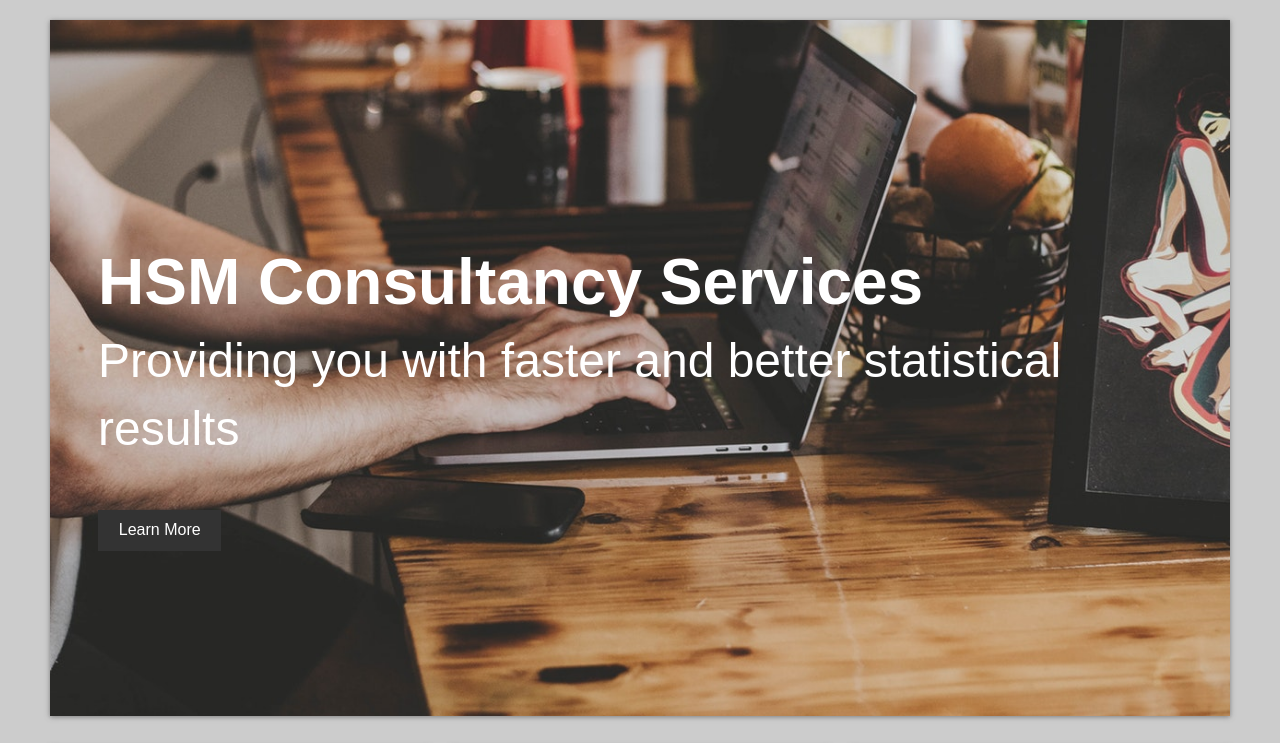
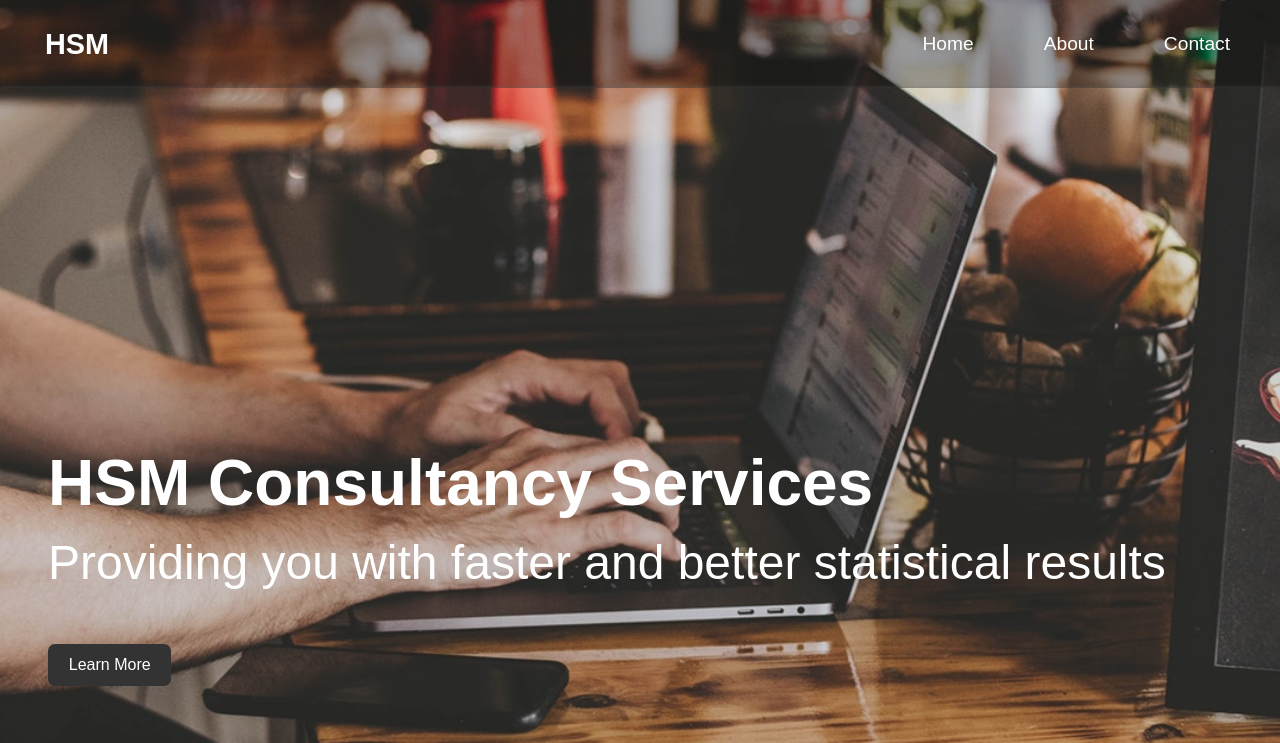
Before and after one commit to AwesomeHemu/AwesomeHemu.github.io, a plain HTML site: page index.html in a window 1280 px wide. Shown: the top 743 px of the page. Drawn offline with Linux system fonts and the light colour scheme.

Commit message:
redesigned nav and background

```diff
--- a/index.html
+++ b/index.html
@@ -13,16 +13,18 @@
 </head>
 <body>
     <div id="wrapper">
-
-        <!-- Navigation
-        <nav class="main-nav">
-            <ul>
-                <li><a href="#">Home</a></li>
-                <li><a href="#">About</a></li>
-                <li><a href="#">Contact</a></li>
-            </ul>
+        <div id="bgimg">
+        <!-- Navigation -->
+        <nav class="navbar">
+            <div id="logo">
+                <h1>HSM</h1>
+            </div>
+            <div id="links">
+                <a href="#">Home</a>
+                <a href="#">About</a>
+                <a href="#">Contact</a>
+            </div>
         </nav>
-        -->
 
         <!-- First Container -->
         <section class="top-container">
@@ -32,7 +34,7 @@
                 <a href="#" class="btn">Learn More</a>
             </header>
         </section>
-
+        </div>
         <!-- Boxes -->
         <section class="boxes">
             <div class="box">
--- a/main.css
+++ b/main.css
@@ -1,10 +1,11 @@
-/* CSS Color Variables */
+/* CSS Global Variables */
 :root {
     --primary: #ddd;
     --dark: #333;
     --light: #fff;
     --bgcolor: #ccc;
     --shadow: 0 1px 5px rgba(104, 104, 104, 0.8);
+    --roundness: 7px;
 }
 
 html {
@@ -14,8 +15,9 @@ html {
 }
 
 body {
-    background: var(--bgcolor);
-    margin: 20px 50px;
+    /*background: var(--bgcolor);*/
+    margin: 0px;
+    padding: 0px;
     line-height: 1.4;
 }
 
@@ -25,6 +27,7 @@ body {
     padding: 0.6rem 1.3rem;
     text-decoration: none;
     border: 0;
+    border-radius: var(--roundness);
 }
 
 .btn:hover {
@@ -41,49 +44,85 @@ img {
     grid-gap: 20px;
 }
 
-/* NAVIGATION */
+/* NAVIGATION
 .main-nav ul {
     display: grid;
-    grid-gap: 20px;
-    padding: 0;
+    grid-gap: 1px;
+    padding: 0px 9rem;
     list-style: none;
     grid-template-columns: repeat(3, 1fr);
 }
 
 .main-nav a {
-    background: var(--primary);
     display: block;
     text-decoration: none;
     padding: 0.8rem;
     text-align: center;
     color: var(--dark);
     font-size: 1.1rem;
-    box-shadow: var(--shadow);
 }
 
 .main-nav a:hover {
     background: var(--dark);
     color: var(--primary);
+}*/
 
+#bgimg {
+    background: url(img/stocklaptop.jpg);
+    background-size: cover;
+    background-position: center;
+    background-repeat: no-repeat;
+    margin-bottom: 30px;
+}
+
+.navbar {
+    display: grid;
+    grid-auto-flow: column;
+    background-color: rgba(0,0,0,0.3);
+    grid-gap: 20px;
+    padding-left: 45px;
+    padding-right: 20px;
+    font-size: 120%;
+}
+
+#logo {
+    display: grid;
+    justify-content: start;
+    align-content: center;
+    color: var(--light);
+}
+
+#links {
+    display: grid;
+    justify-content: end;
+    align-content: center;
+    grid-auto-flow: column;
+    grid-gap: 10px;
+}
+
+#links a{
+    display: block;
+    text-decoration: none;
+    color: var(--light);
+    padding: 5px 30px;
+    border-radius: var(--roundness);
+}
+
+#links a:hover{
+    background: var(--light);
+    color: var(--dark);
 }
 
 /* Top Container */
 .top-container {
     padding-bottom: 30px;
-    display: grid;
     grid-gap: 20px;
-    grid-template-areas:
-        'firstblock firstblock'
-        'firstblock firstblock';
 }
 
 /* FirstBlock */
 .firstblock {
     grid-area: firstblock;
-    min-height: 600px;
-    background: url(img/stocklaptop.jpg);
-    background-size: cover;
-    background-position: center;
+    min-height: 800px;
     padding: 3rem;
     display: flex;
     flex-direction: column;
```
